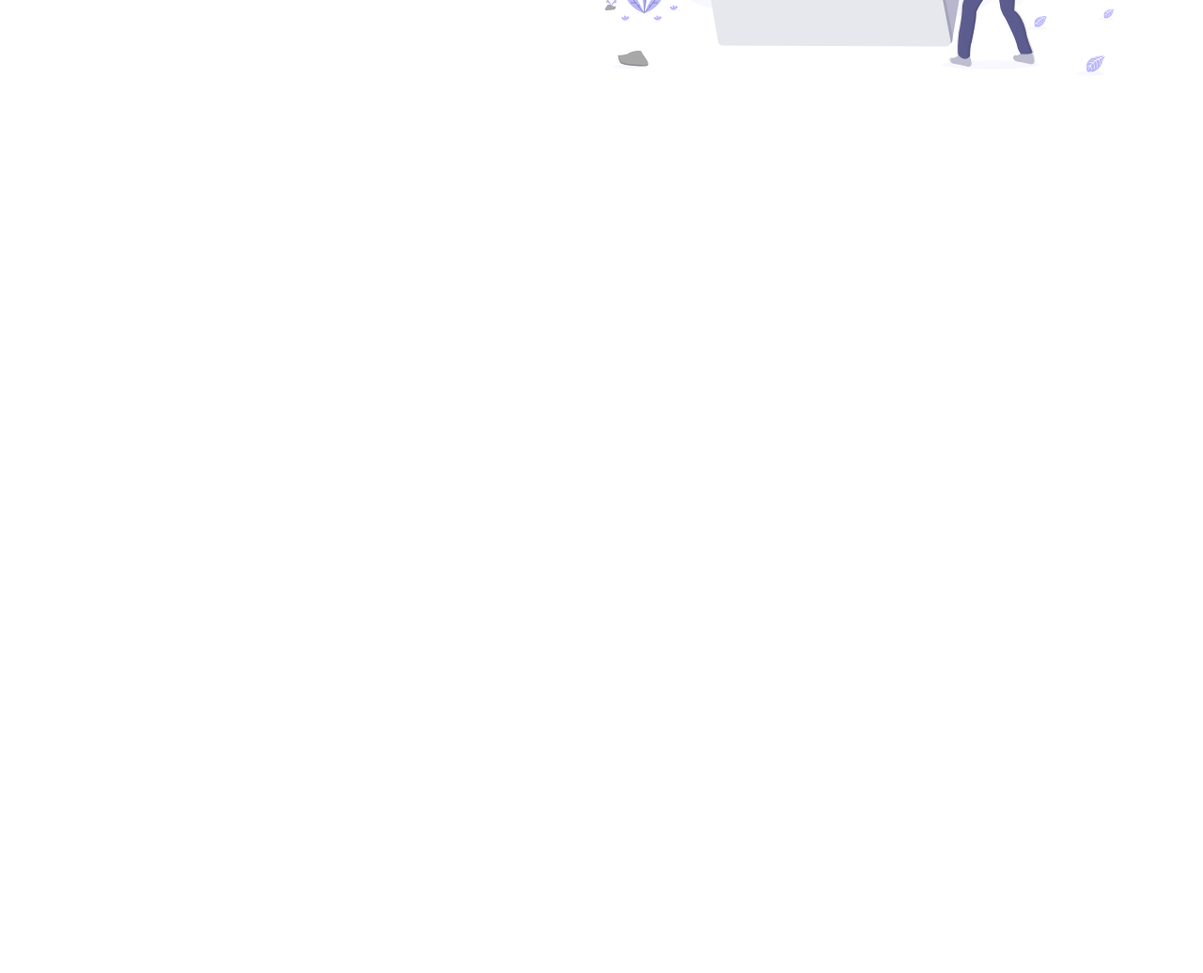
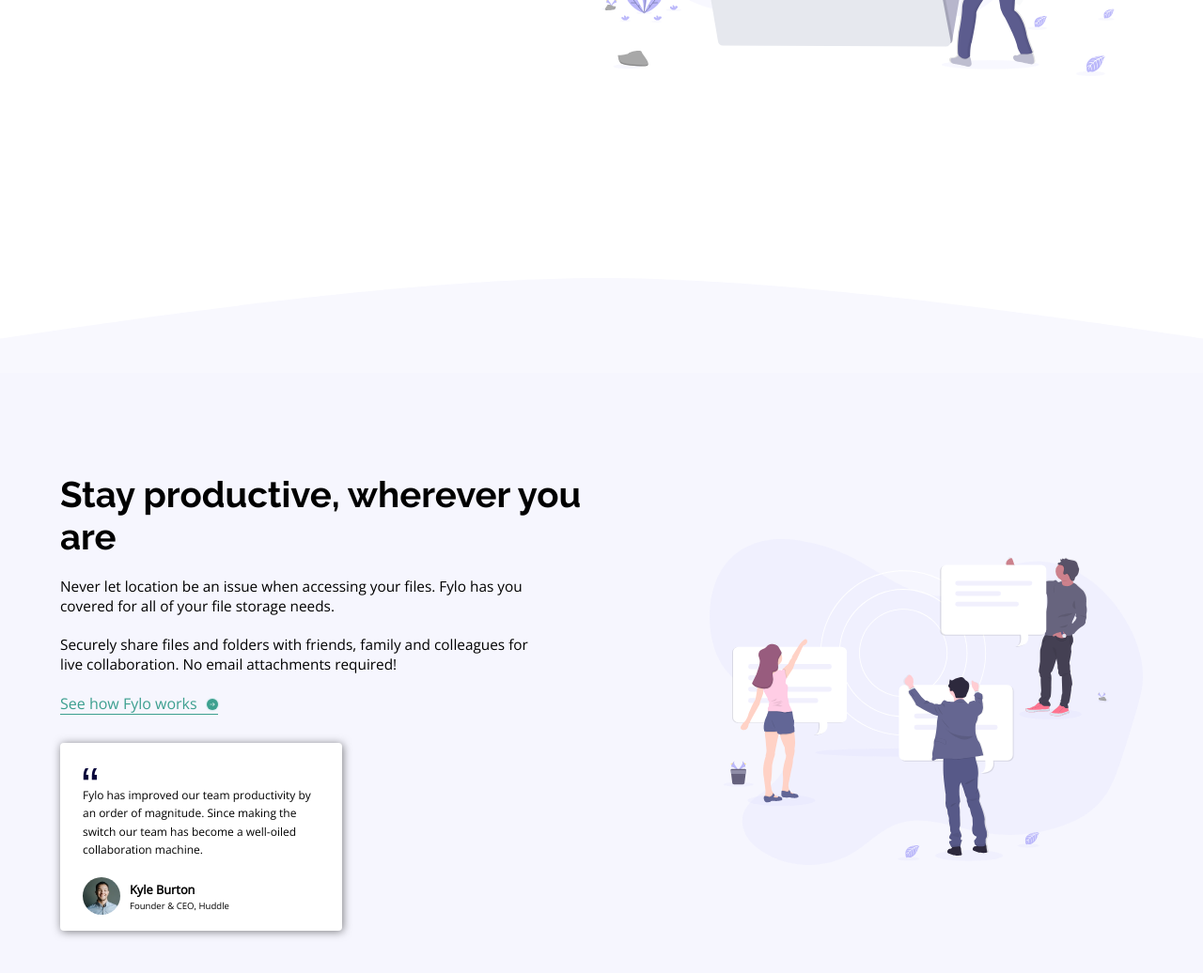
Before and after one commit to kairemerson/fylo-landing-page-with-two-column-layout, a plain HTML site: page index.html in a window 1280 px wide. Shown: the part 540-1576 px from the top of the page at 94% size. Before the commit the page ends 800 px from the top, so only its background shows below. Drawn offline with nearby package versions, Linux system fonts and the light colour scheme.

Commit message:
finalized section description

```diff
--- a/index.html
+++ b/index.html
@@ -35,28 +35,39 @@
       </div>
       <img src="./images/illustration-1.svg" alt="illustration">
     </section>
+  </div><!--container-->
+  <div class="container cont-desc">
+    <img src="./images/bg-curve-desktop.svg" alt="imagem curva">
     <section class="description">
       <div>
+        <h1>Stay productive, wherever you are</h1>
+        <p>Never let location be an issue when accessing your files. Fylo has you
+          covered for all of your file storage needs.</p>
+          <p>Securely share files and folders with friends, family and colleagues for
+            live collaboration. No email attachments required!</p>
+            <a href="#" target="_blank">See how Fylo works</a>
+            <div class="testimonial">
+              <img src="./images/icon-quotes.svg" alt="quotes">
+              <p>Fylo has improved our team productivity by an order of magnitude. Since
+                making the switch our team has become a well-oiled collaboration machine.</p>
+                <div>
+                  <img id="avatar" src="./images/avatar-testimonial.jpg" alt="avatar">
+                  <div>
+                    <p>Kyle Burton</p>
+                    <span>Founder & CEO, Huddle</span>
+                  </div>
+                </div>
+              </div>
+            </div>
+            <img src="./images/illustration-2.svg" alt="brief">
+          </section>
+        </div>
+        <!--
 
-      </div>
-    </section>
-  </div>
-  <!--
-  Stay productive, wherever you are
 
-  Never let location be an issue when accessing your files. Fylo has you
-  covered for all of your file storage needs.
 
-  Securely share files and folders with friends, family and colleagues for
-  live collaboration. No email attachments required!
 
-  See how Fylo works
 
-  Fylo has improved our team productivity by an order of magnitude. Since
-  making the switch our team has become a well-oiled collaboration machine.
-
-  Kyle Burton
-  Founder & CEO, Huddle
 
   Get early access today
 
--- a/sass/style.scss
+++ b/sass/style.scss
@@ -39,6 +39,7 @@ nav{
 .initial{
     width: 100%;
     height: 80vh;
+    margin-bottom: 170px;
     display: flex;
     justify-content: space-between;
     align-items: center;
@@ -81,3 +82,96 @@ nav{
         width: 50%;
     }
 }
+.cont-desc{
+    background-color: $neutral-blue;
+    position: relative;
+    & > img{
+        width: 100%;
+        top: -100px;
+        left: 0;
+        position: absolute;
+    }
+}
+.description{
+    display: flex;
+    justify-content: space-between;
+    align-items: center;
+    padding: 70px 0;
+    div{
+        width: 54%;
+        h1{
+            font-size: 2.4em;
+            margin-bottom: 20px;
+        }
+        p{
+            margin-bottom: 20px;
+            font-size: .96em;
+            max-width: 500px;
+        }
+        a{
+            color: $accent-cyan;
+            text-decoration: none;
+            border-bottom: 1px solid;
+            position: relative;
+            display: inline-block;
+            width: 168px;
+            &:hover{
+                opacity: .6;
+            }
+            &::after{
+               content: "";
+               background-image: url(../images/icon-arrow.svg);
+               background-size: cover;
+               position: absolute;
+               width: 16px;
+               height: 16px;
+               top: 4px;
+               margin-left: 8px;
+           }
+        }
+        .testimonial{
+            max-width: 300px;
+            height: 200px;
+            margin-top: 30px;
+            background-color: white;
+            padding: 24px;
+            border-radius: 4px;
+            -webkit-box-shadow: 1px 1px 10px 0px rgba(0,0,0,0.5);
+            -moz-box-shadow: 1px 1px 10px 0px rgba(0,0,0,0.5);
+            box-shadow: 1px 1px 10px 0px rgba(0,0,0,0.5);
+            img{
+                width: 16px;
+            }
+            p{
+                font-size: .75em;
+                line-height: 1.6em;
+            }
+            #avatar{
+                width: 40px;
+                height: 40px;
+                border-radius: 50%;
+                margin-right: 10px;
+            }
+            div{
+                display: flex;
+                justify-content: center;
+                width: 100%;
+                div{
+                    display: flex;
+                    flex-direction: column;
+                    p{
+                        margin: 0;
+                        font-size: .8em;
+                        font-weight: bold;
+                    }
+                    span{
+                        font-size: .6em;
+                    }
+                }
+            }
+        }
+    }
+    img{
+        width: 40%;
+    }
+}
```
Also changed, not shown: css/style.css, css/style.min.css, 1 other file.
